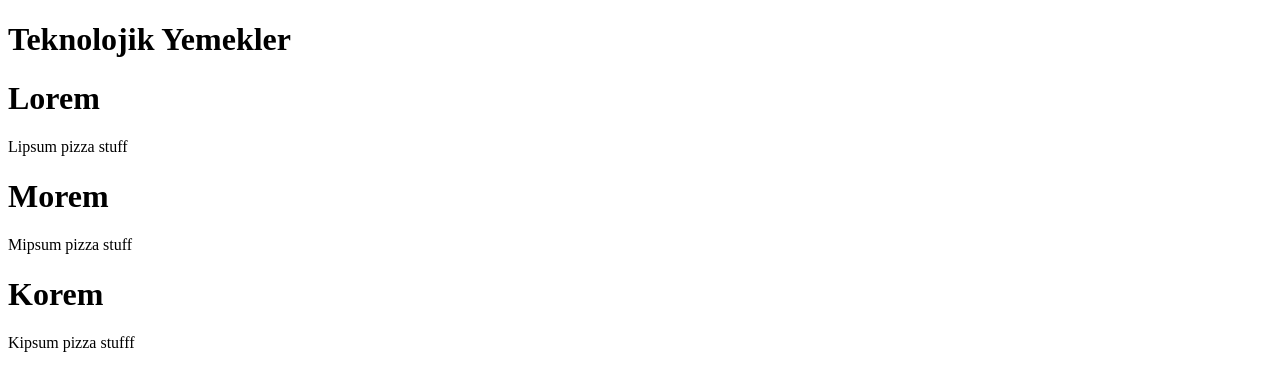
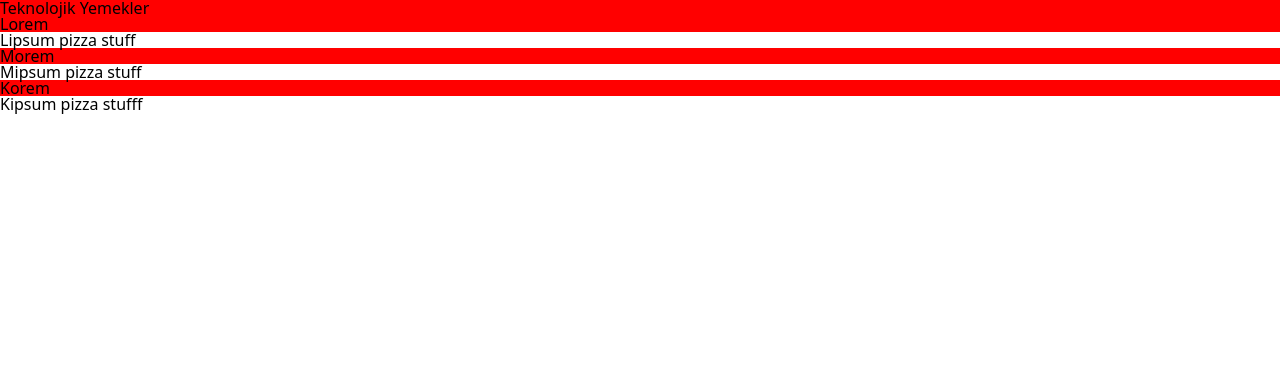
Before and after one commit to ahmetkvs/wit-s8-challenge-pizza-project, a React (Vite) app: page / in a window 1280 px wide. Shown: the top 390 px of the page. Built offline with nearby package versions, Linux system fonts and the light colour scheme.

Commit message:
Render App.jsx den Main.jsx e tasindi, eslint config hatasi duzeltildi (of->off)

```diff
--- a/eslint.config.mjs
+++ b/eslint.config.mjs
@@ -27,7 +27,7 @@
       },
     },
     rules: {
-      "react/no-unescaped-entities": "of", // ' yerine &apos gerekli eger aciksa
+      "react/no-unescaped-entities": "off", // ' yerine &apos gerekli eger aciksa
       "react/prop-types": "off",
     },
   },
--- a/index.html
+++ b/index.html
@@ -7,6 +7,6 @@
 </head>
 <body>
     <div id="root">Not Rendered</div>
-    <script type="module" src="./src/App.jsx"></script>
+    <script type="module" src="./src/Main.jsx"></script>
 </body>
 </html>
--- a/src/App.jsx
+++ b/src/App.jsx
@@ -1,4 +1,5 @@
-import { createRoot } from "react-dom/client";
+import "./styles/reset.css";
+import "./styles/App.css";
 import Pizza from "./Pizza";
 
 const App = () => {
@@ -12,6 +13,4 @@
   );
 };
 
-const container = document.getElementById("root");
-const root = createRoot(container);
-root.render(<App/>);
+export default App;
--- /dev/null
+++ b/src/Main.jsx
@@ -0,0 +1,5 @@
+import { createRoot } from "react-dom/client";
+import "./styles/index.css";
+import App from "./App.jsx"
+
+createRoot(document.getElementById("root")).render(<App></App>);
--- /dev/null
+++ b/src/styles/App.css
@@ -0,0 +1,3 @@
+h1 {
+    background-color: red;
+}
--- /dev/null
+++ b/src/styles/index.css
@@ -0,0 +1,4 @@
+:root {
+    font-size: 16px;
+    font-family: system-ui, -apple-system, BlinkMacSystemFont, 'Segoe UI', Roboto, Oxygen, Ubuntu, Cantarell, 'Open Sans', 'Helvetica Neue', sans-serif;
+}
--- /dev/null
+++ b/src/styles/reset.css
@@ -0,0 +1,48 @@
+/* http://meyerweb.com/eric/tools/css/reset/
+   v2.0 | 20110126
+   License: none (public domain)
+*/
+
+html, body, div, span, applet, object, iframe,
+h1, h2, h3, h4, h5, h6, p, blockquote, pre,
+a, abbr, acronym, address, big, cite, code,
+del, dfn, em, img, ins, kbd, q, s, samp,
+small, strike, strong, sub, sup, tt, var,
+b, u, i, center,
+dl, dt, dd, ol, ul, li,
+fieldset, form, label, legend,
+table, caption, tbody, tfoot, thead, tr, th, td,
+article, aside, canvas, details, embed,
+figure, figcaption, footer, header, hgroup,
+menu, nav, output, ruby, section, summary,
+time, mark, audio, video {
+	margin: 0;
+	padding: 0;
+	border: 0;
+	font-size: 100%;
+	font: inherit;
+	vertical-align: baseline;
+}
+/* HTML5 display-role reset for older browsers */
+article, aside, details, figcaption, figure,
+footer, header, hgroup, menu, nav, section {
+	display: block;
+}
+body {
+	line-height: 1;
+}
+ol, ul {
+	list-style: none;
+}
+blockquote, q {
+	quotes: none;
+}
+blockquote:before, blockquote:after,
+q:before, q:after {
+	content: '';
+	content: none;
+}
+table {
+	border-collapse: collapse;
+	border-spacing: 0;
+}
```
